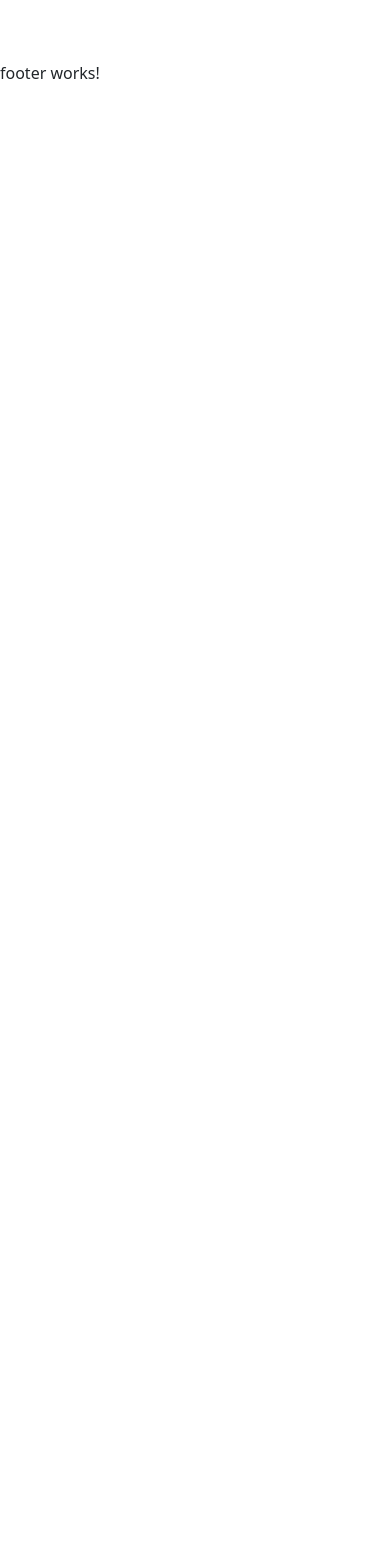
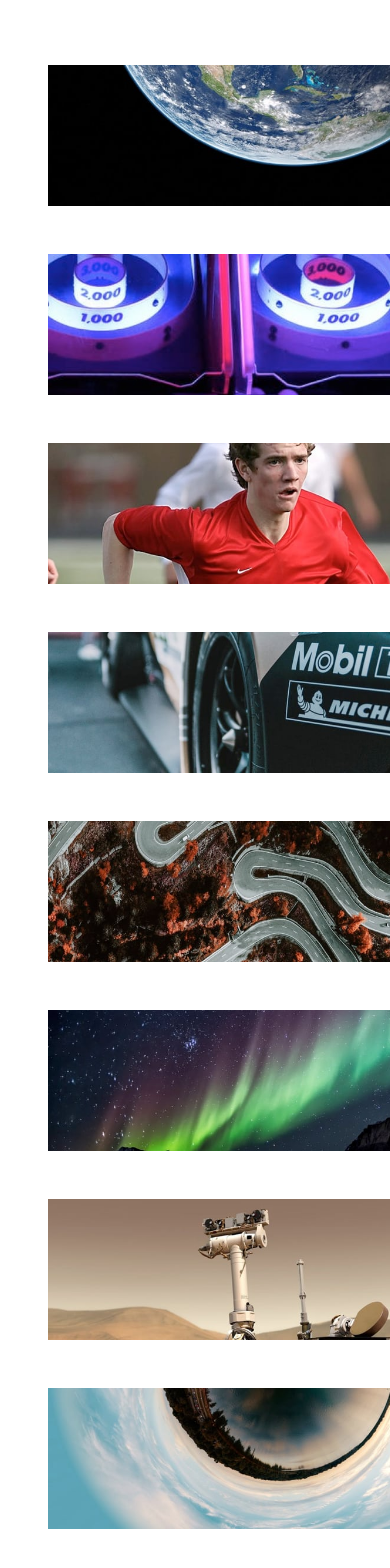
Before and after one commit to reshnaz/loopstudios, an Angular app: page / in a window 390 px wide. Shown: the part 2080-3648 px from the top of the page. Before the commit the page ends 2181 px from the top, so only its background shows below. Built offline with nearby package versions, Linux system fonts and the light colour scheme.

Commit message:
Added creation images for mobile

```diff
--- a/src/app/creations/creations.component.html
+++ b/src/app/creations/creations.component.html
@@ -1,3 +1,13 @@
 <div class="center-align">
     <span class="titleStyle">{{creationsTitle}}</span> <br/><br/>
+    <div class="col-sm-12">
+        <img class="creations-mobile-sizing" src="assets/images/mobile/image-deep-earth.jpg">
+        <img class="creations-mobile-sizing" src="assets/images/mobile/image-night-arcade.jpg">
+        <img  class="creations-mobile-sizing" src="assets/images/mobile/image-soccer-team.jpg">
+        <img class="creations-mobile-sizing" src="assets/images/mobile/image-grid.jpg">
+        <img class="creations-mobile-sizing" src="assets/images/mobile/image-from-above.jpg">
+        <img class="creations-mobile-sizing" src="assets/images/mobile/image-pocket-borealis.jpg">
+        <img class="creations-mobile-sizing" src="assets/images/mobile/image-curiosity.jpg">
+        <img class="creations-mobile-sizing" src="assets/images/mobile/image-fisheye.jpg">
+    </div>
 </div>
--- a/src/app/creations/creations.component.scss
+++ b/src/app/creations/creations.component.scss
@@ -0,0 +1,5 @@
+.creations-mobile-sizing {
+    width: 80%;
+    height: auto;
+    margin-top: 10%;
+}
--- a/src/styles.scss
+++ b/src/styles.scss
@@ -41,7 +41,7 @@ body {
 }
 
 .div-spacing {
-    margin-top: 15%;
+    margin-top: 100px;
 }
 
 div.row>.tag {
```
Also changed, not shown: 4 other files (tests, documents, lock files or other folders).
